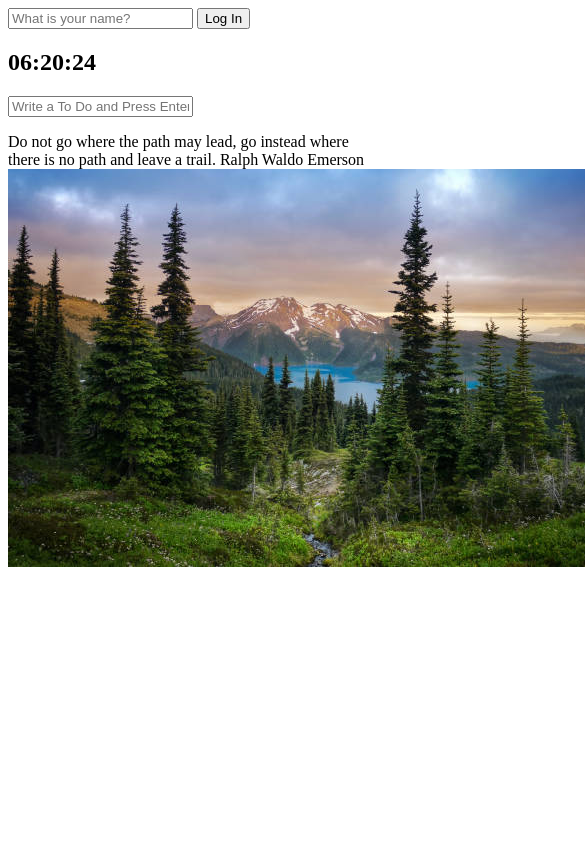
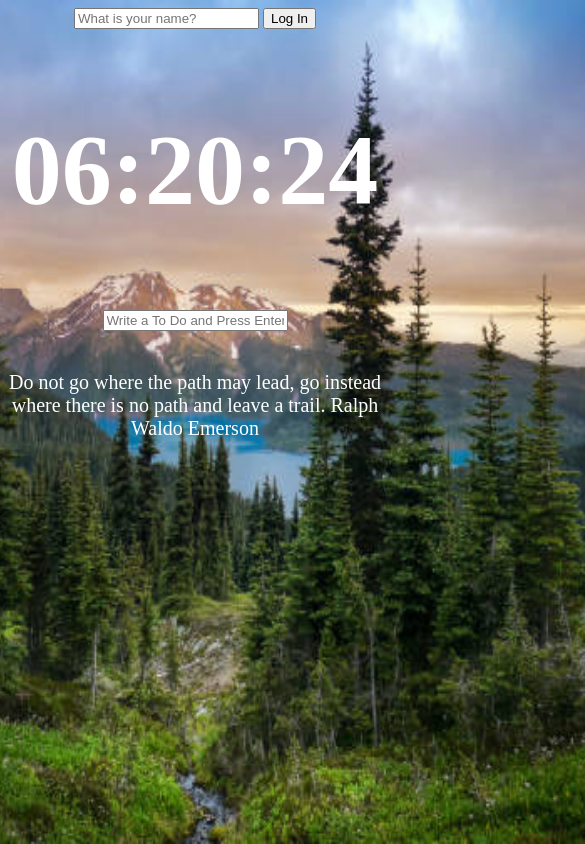
Before and after one commit to rivkode/momentum, a plain HTML site: page index.html in a window 390 px wide. Shown: the top 844 px of the page, 585 px wide, since content can reach past the window. Drawn offline with Linux system fonts and the light colour scheme.

Commit message:
background_1

```diff
--- a/css/style.css
+++ b/css/style.css
@@ -1,3 +1,70 @@
 .hidden {
     display: none;
 }
+
+#login-form {
+    text-align: center;
+	position: static;
+}
+
+#greeting {
+    text-align: center;
+    font-size: 75px;
+    color:white;
+	position: static;
+}
+
+#clock {
+    text-align: center;
+    font-size: 100px;
+    color:white;
+	position: static;
+}
+
+#todo-form {
+    text-align: center;
+    color:white;
+	position: static;
+}
+
+#todo-list {
+    text-align: center;
+    font-size: 40px;
+    color:white;
+	position: static;
+}
+
+#quote {
+    text-align: center;
+    color:white;
+	position: static;
+	font-size: 20px;
+}
+
+#weather {
+    text-align: center;
+    color:white;
+	position: static;
+	font-size: 20px;
+}
+
+img.image {
+	min-height: 100%;
+	min-width: 1024px;
+	z-index: -1;
+
+	width: 100%;
+	height: 100vh; /*auto */
+
+	position: fixed;
+	top: 0;
+	left: 0;
+}
+
+
+@media screen and (max-width: 1024px) { /* Specific to this particular image */
+	img.image {
+		left: 50%;
+		margin-left: -512px;   /* 50% */
+	}
+}
--- a/js/background.js
+++ b/js/background.js
@@ -4,8 +4,9 @@ const images = [
 
 const chosenImage = images[Math.floor(Math.random() * images.length)];
 
-const bgImage = document.createElement("img"); //createElement를 통해 이전까지 html에서 요소들을 가져왔던 것에 비해 새로운 요소를 추가하는 작업을 할 수 있음
-
+let bgImage = document.createElement("img"); //createElement를 통해 이전까지 html에서 요소들을 가져왔던 것에 비해 새로운 요소를 추가하는 작업을 할 수 있음
+bgImage.classList.add('image');
+let text = document.createTextNode('image');
 bgImage.src = `/img/${chosenImage}`;
 
 document.body.appendChild(bgImage);
```
Also changed, not shown: index.html (+0 -1 lines), js/weather.js (line endings or trailing spaces).
